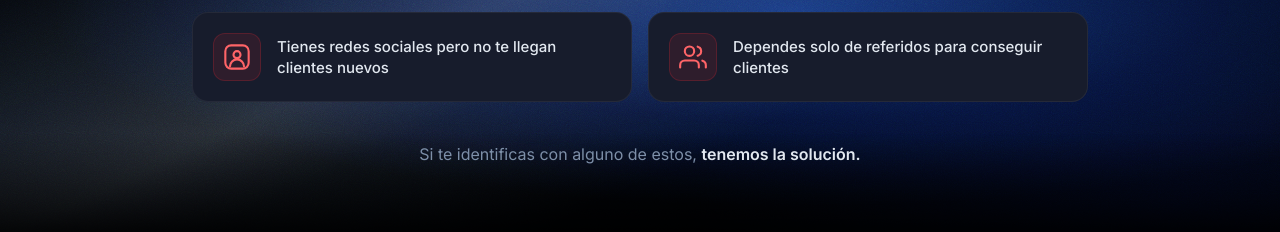
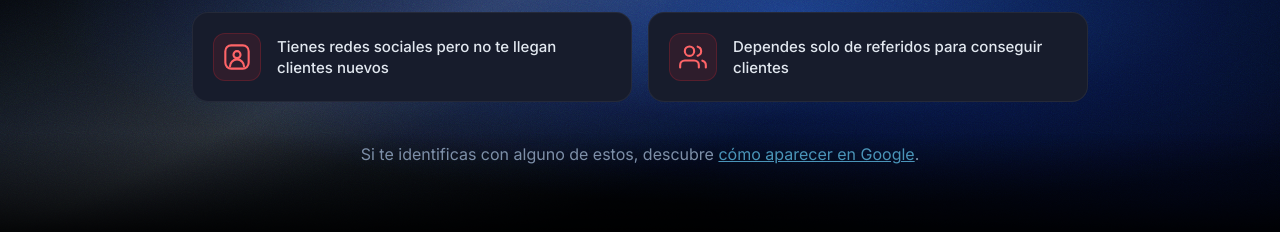
Before and after one commit to micajaproyectos/am-tecnologia, a Next.js app: page / in a window 1280 px wide. Shown: the part 1134-1366 px from the top of the page. Built offline with nearby package versions, Linux system fonts and the light colour scheme.

Commit message:
mejors en navbar desde aparecer-en-google

```diff
--- a/components/Navbar.tsx
+++ b/components/Navbar.tsx
@@ -15,9 +15,9 @@ export default function Navbar() {
   }, []);
 
   const links = [
-    { href: "#servicios", label: "Servicios" },
-    { href: "#proyectos", label: "Proyectos" },
-    { href: "#contacto",  label: "Contacto"  },
+    { href: "/#servicios", label: "Servicios" },
+    { href: "/#proyectos", label: "Proyectos" },
+    { href: "/#contacto",  label: "Contacto"  },
   ];
 
   return (
@@ -28,7 +28,7 @@ export default function Navbar() {
     >
       <div className="max-w-7xl mx-auto px-6 flex items-center gap-8 h-[72px]">
         {/* Logo */}
-        <a href="#" className="flex items-center gap-2 shrink-0">
+        <a href="/" className="flex items-center gap-2 shrink-0">
           <span className="font-display font-bold text-2xl gradient-text">AM</span>
           <span className="font-display font-bold text-xl text-white">Tecnología</span>
         </a>
--- a/components/PainPoints.tsx
+++ b/components/PainPoints.tsx
@@ -1,3 +1,5 @@
+import Link from "next/link";
+
 const points = [
   {
     icon: (
@@ -74,8 +76,13 @@ export default function PainPoints() {
 
         {/* Closing line */}
         <p className="text-center text-am-muted text-base" data-reveal>
-          Si te identificas con alguno de estos,{" "}
-          <span className="text-am-text font-semibold">tenemos la solución.</span>
+          Si te identificas con alguno de estos, descubre{" "}
+          <Link
+            href="/aparecer-en-google"
+            className="text-am-accent underline"
+          >
+            cómo aparecer en Google
+          </Link>.
         </p>
       </div>
     </section>
```
